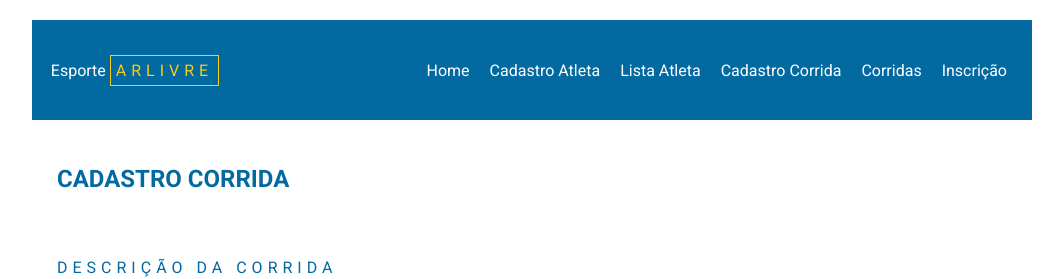
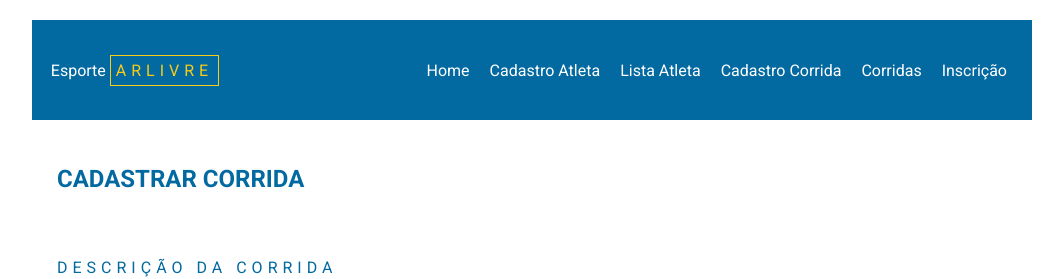
Before and after one commit to TheKito7/EsporteArlivre02, an Angular app: page /cadastrocorrida in a window 1280 px wide. Shown: the top 279 px of the page, without its empty margins (108-1171 px from the left). Built offline with nearby package versions, Linux system fonts and the light colour scheme.

Commit message:
Criado a lógica para chamar a função carrega dados, alterar os text do título e do botão enviar

```diff
--- a/src/app/component/corrida/corrida-component/corrida-component.html
+++ b/src/app/component/corrida/corrida-component/corrida-component.html
@@ -1,5 +1,5 @@
 <div id="div-form">
-    <h2>Cadastro Corrida </h2>
+    <h2>{{editar? 'Alterar': 'Cadastrar' }} Corrida </h2>
 
     <form id="form-atleta" (submit)="dadosFormulario()" >
         <label for="corrida">Descrição da Corrida</label>
@@ -16,7 +16,7 @@
         </div>
 
         <div id="div-btns">
-            <button type="submit" id="btnAdd"> Cadastrar Corrida </button>
+            <button type="submit" id="btnAdd">{{editar? 'Alterar': 'Cadastrar' }} Corrida </button>
             <button type="reset" id="btnLimpar"> Limpar </button>
         </div>
 
```
